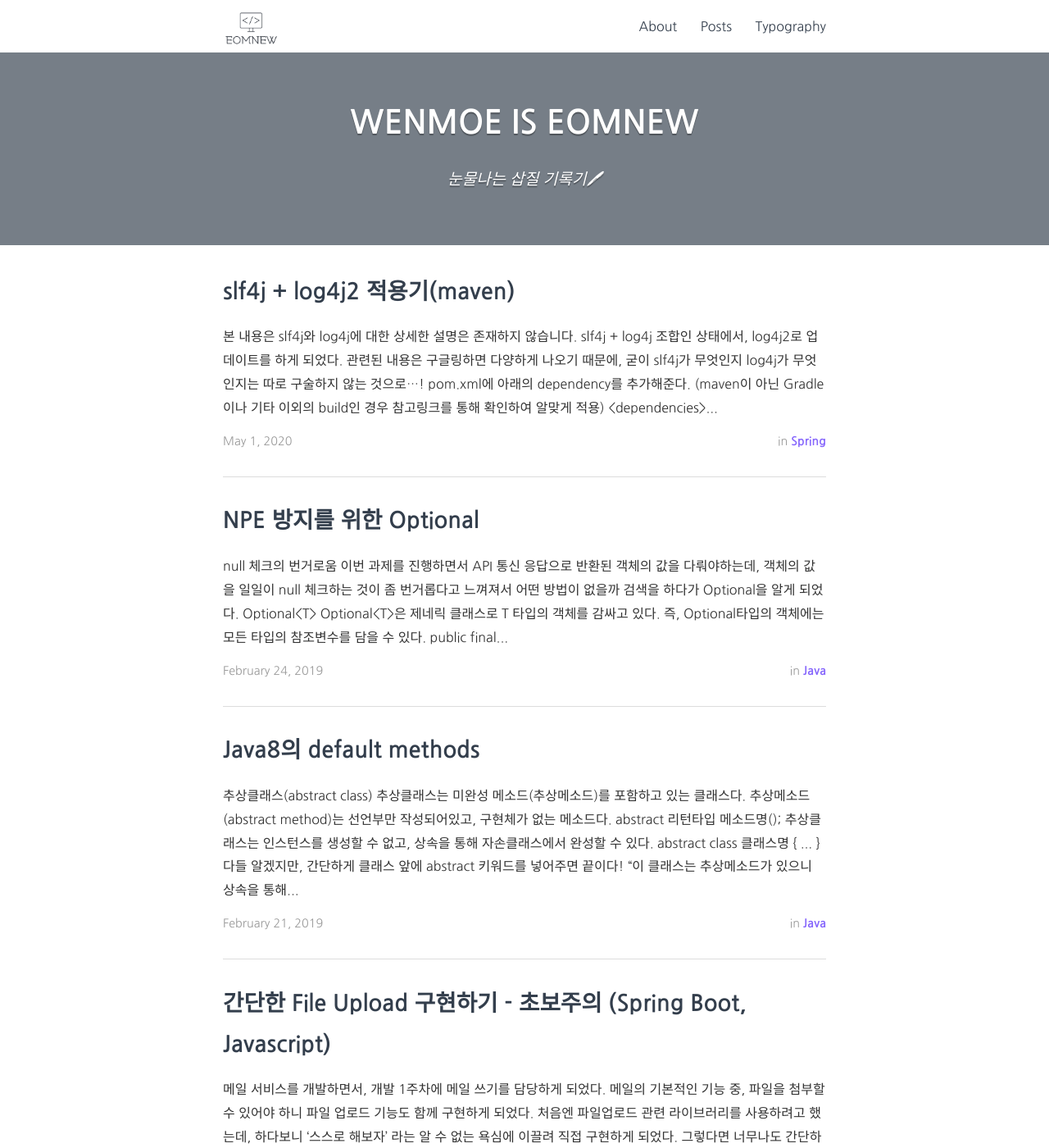
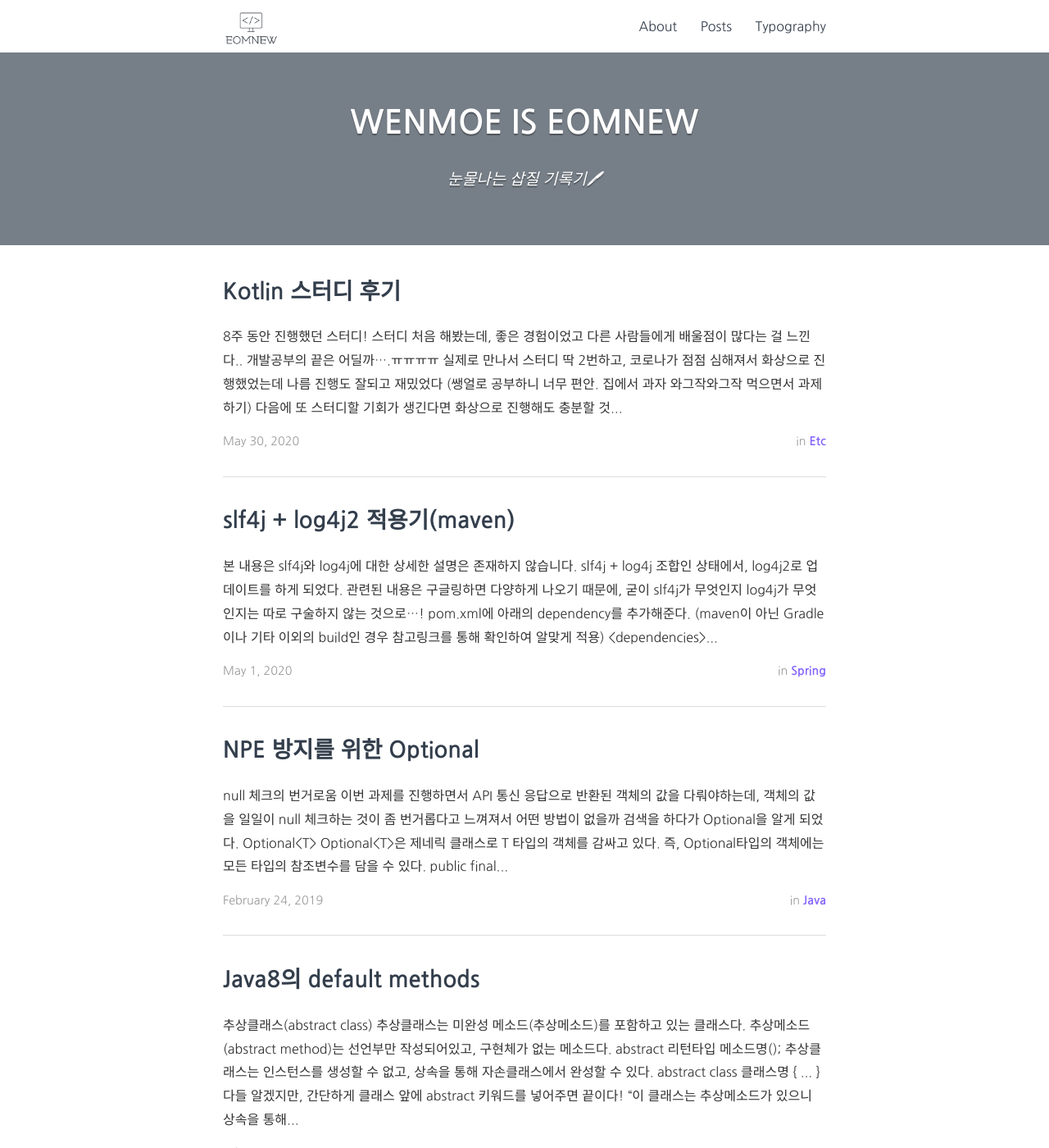
Before and after one commit to yujineom/yujineom.github.io, a Jekyll site: the page built from index.html, in a window 1280 px wide and 1400 px high. Shown: the whole window at 82% size. Built offline with Jekyll 4.4.1, drawn with Linux system fonts in a browser that asks for light colours; nearby versions of some CDN libraries; the list of posts is cut into pages by our own code; some of the changed text lies outside the part shown.

Commit message:
upload post

```diff
--- a/_config.yml
+++ b/_config.yml
@@ -46,7 +46,7 @@ disqus_shortname: yujineom
 #disqus_id:
 
 # Google analytics
-# ga_tracking_id: "UA-XXXX-1"
+ga_tracking_id: "UA-168026076-1"
 
 # Category descriptions (for archive pages)
 descriptions:
--- /dev/null
+++ b/_posts/2020-05-30-kotlin-study-review.md
@@ -0,0 +1,25 @@
+---
+layout: post
+title:  "Kotlin 스터디 후기"
+date:   2020-05-30
+author: yujin eom
+categories:  etc
+---
+
+8주 동안 진행했던 스터디!<br>
+스터디 처음 해봤는데, 좋은 경험이었고 다른 사람들에게 배울점이 많다는 걸 느낀다..<br>
+개발공부의 끝은 어딜까....ㅠㅠㅠㅠ<br>
+
+실제로 만나서 스터디 딱 2번하고, 코로나가 점점 심해져서 화상으로 진행했었는데 나름 진행도 잘되고 재밌었다
+(쌩얼로 공부하니 너무 편안. 집에서 과자 와그작와그작 먹으면서 과제하기)<br>
+다음에 또 스터디할 기회가 생긴다면 화상으로 진행해도 충분할 것 같다!<br><br>
+
+
+
+<img src="http://image.kyobobook.co.kr/images/book/xlarge/712/x9791161750712.jpg" width="300" style="margin-left:0">
+
+이 책 너무 두꺼워서 제본하고 싶은 욕구가 엄청났지만..... 원래 책은 원본 그 자체가 본새나니까 꾹 참았다<br>
+개발책 정독한거 정말 오랜만이었는데, 예제도 많고 설명도 나름 쉽게 서술돼있다.
+
+
+스터디의 결과물&기록은 __[여기](https://github.com/bakery-blueprint/vikingman-kotlin){:target="_blank"}__<br><br>
--- a/_sass/_layout.scss
+++ b/_sass/_layout.scss
@@ -278,7 +278,6 @@ pre code.hljs {
 	img {
 		display: block;
 		margin: auto;
-		width: 90%;
 	}
 	/*
 	*	Posts
```
Also changed, not shown: _posts/2019-01-15-first-article.markdown (deleted, +0 -20 lines), README.md.
